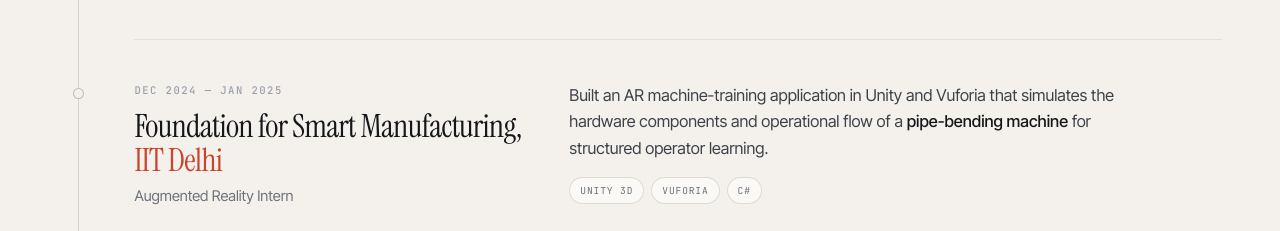
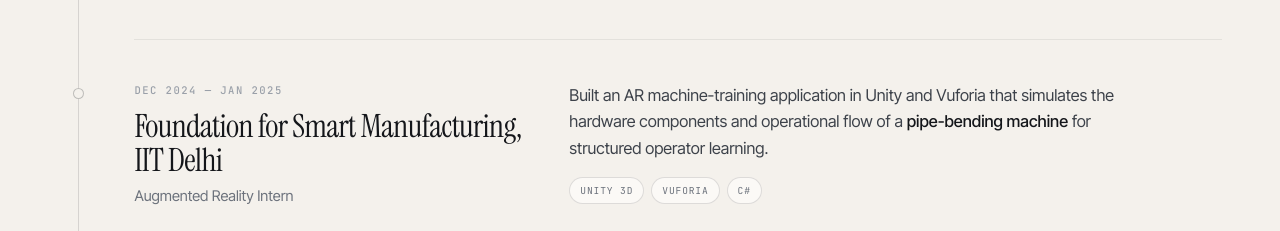
Before and after one commit to Arnav-Dugad/wadhwa-resume, a plain HTML site: page index.html in a window 1280 px wide. Shown: the part 2693-2924 px from the top of the page. Drawn offline with Linux system fonts and the light colour scheme; animation ran at ten frames a second.

Commit message:
Update index.html

```diff
--- a/index.html
+++ b/index.html
@@ -286,7 +286,7 @@
         <div class="station__node" aria-hidden="true"><i></i></div>
         <header class="station__head">
           <div class="station__when mono">DEC 2024 — JAN 2025</div>
-          <h3 class="station__org">Foundation for Smart Manufacturing, <span class="hl">IIT Delhi</span></h3>
+          <h3 class="station__org">Foundation for Smart Manufacturing, IIT Delhi</h3>
           <div class="station__role">Augmented Reality Intern</div>
         </header>
         <div class="station__body">
```
